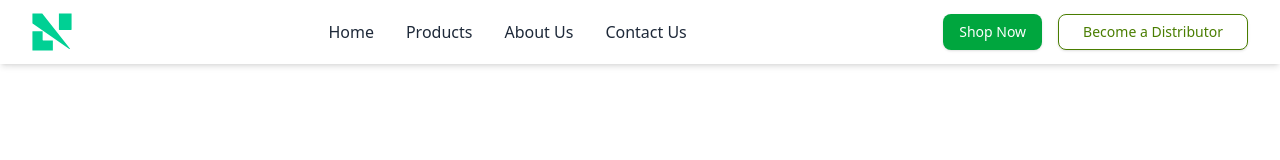
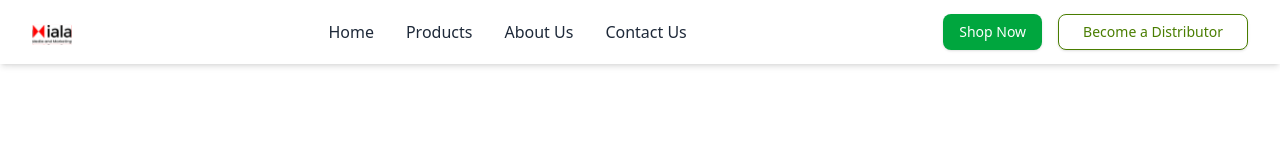
Before and after one commit to 080Evelyn/lynafrick, a React (Vite) app: page / in a window 1280 px wide. Shown: the top 160 px of the page. Built offline with nearby package versions, Linux system fonts and the light colour scheme.

Commit message:
minor edit

```diff
--- a/src/Components/Footer.jsx
+++ b/src/Components/Footer.jsx
@@ -1,4 +1,3 @@
-import { Link } from "react-router-dom";
 import { Mail, MapPin, Phone } from "lucide-react";
 import { socialMedia } from "@/constant";
 
--- a/src/Components/NavBar.jsx
+++ b/src/Components/NavBar.jsx
@@ -1,7 +1,6 @@
 import { useState } from "react";
 import { NavLink } from "react-router-dom";
 import { Button } from "@/components/ui/button";
-import Layer from "../assets/Layer 1.svg";
 
 export default function Navbar() {
   const [isOpen, setIsOpen] = useState(false);
@@ -17,7 +16,11 @@
     <nav className="sticky top-0 z-50 max-md:px-2 bg-white/20 backdrop-blur-md shadow-md">
       <div className="flex justify-between items-center px-4 py-3 md:px-8">
         {/* Logo */}
-        <img src={Layer} alt="Logo" className="w-8 h-8 md:w-10 md:h-10" />
+        <img
+          src="/images/logo.svg"
+          alt="Logo"
+          className="w-8 h-8 md:w-10 md:h-10"
+        />
 
         {/* Desktop Menu */}
         <ul className="hidden md:flex gap-8 items-center text-gray-800">
```
